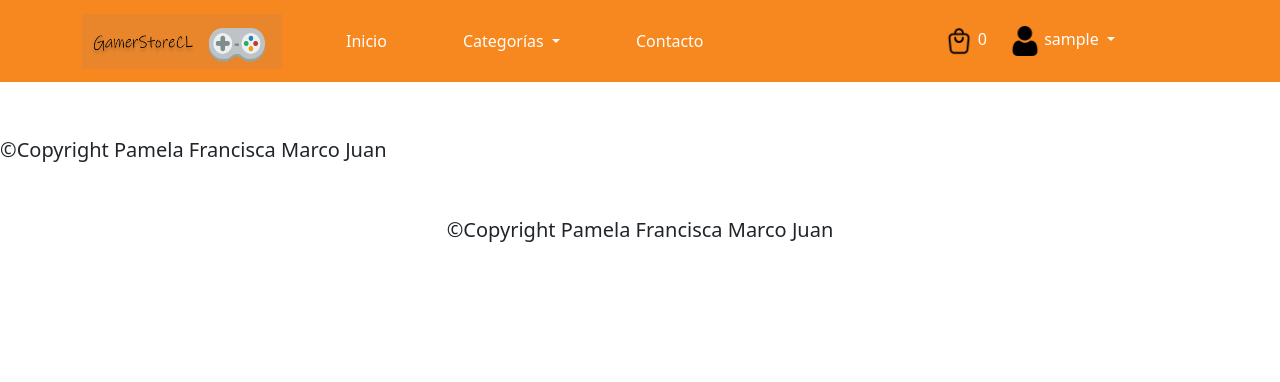
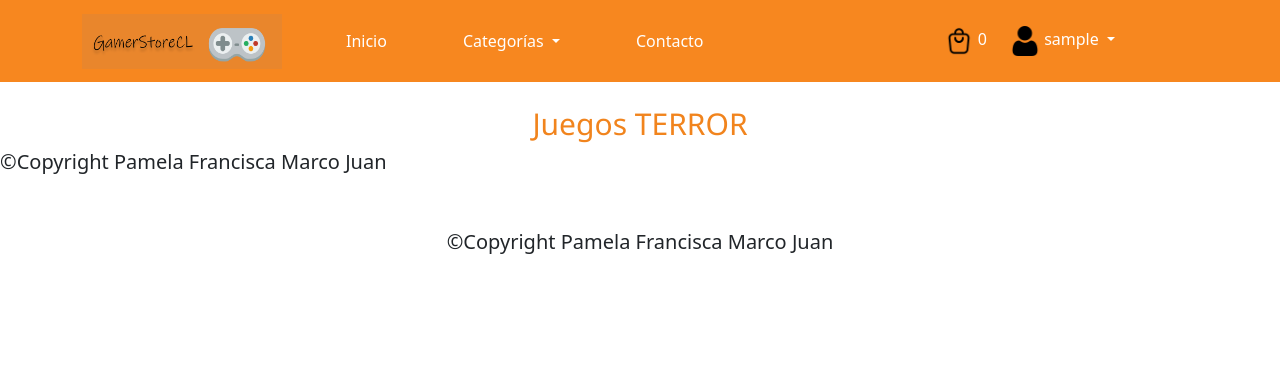
Before and after one commit to JuanmirandaSiromax/gamerstorecl, a Django app: page /princjuegos/juegosterror in a window 1280 px wide. Shown: the top 382 px of the page. Run offline with Django 4.2, Linux system fonts and the light colour scheme; the visitor is signed in with stand-in values (Sample User, id 1); data that the repository does not hold is empty.

Commit message:
Update terror.html

```diff
--- a/mientretencion/templates/juegos/terror.html
+++ b/mientretencion/templates/juegos/terror.html
@@ -3,7 +3,8 @@
 {% load static %}
 
 {% block contenido %}
-<h1>Juegos TERROR</h1>
+<br>
+<h1 class="titulo-novedades">Juegos TERROR</h1>
 <div class="container">
   <div class="row">
 
```
